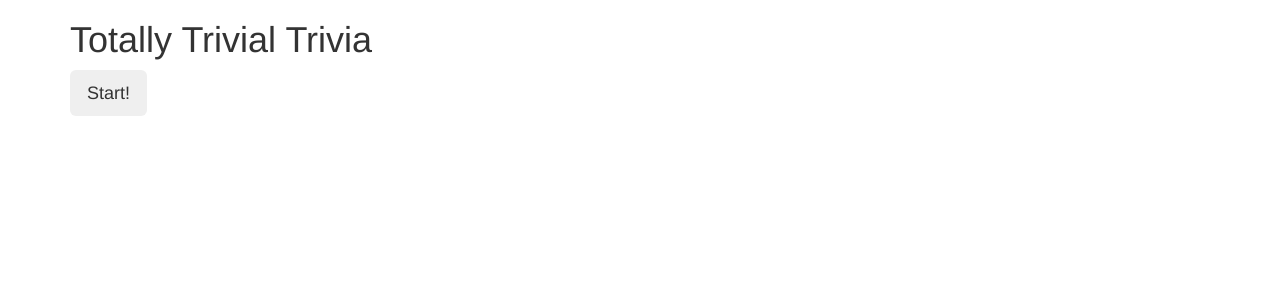
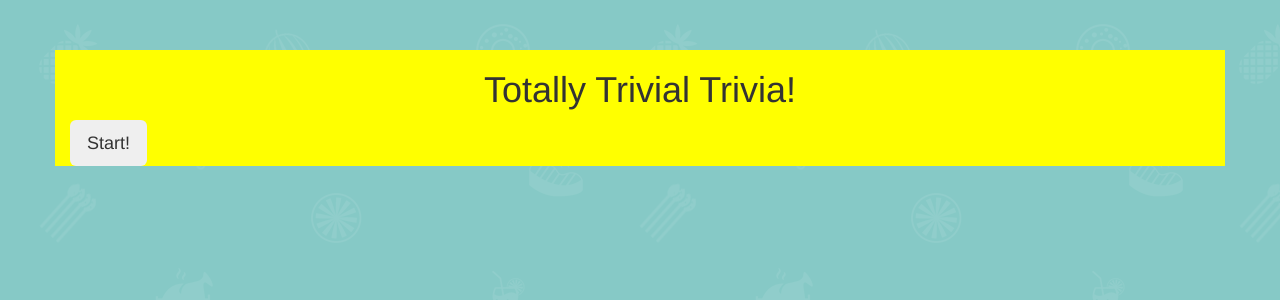
Before and after one commit to tavleenksingh/TriviaGame, a PHP site: page / in a window 1280 px wide. Shown: the top 300 px of the page. Run offline with PHP 8.4, Linux system fonts and the light colour scheme.

Commit message:
adding first changes to the game

```diff
--- a/assets/css/style.css
+++ b/assets/css/style.css
@@ -1,3 +1,17 @@
 body{
+	background-image: url(../images/restaurant.png);
+}
+
+.container{
+	background-color: yellow;
+	margin-top: 50px;
 
 }
+
+h1{
+	text-align: center;
+}
+
+.button{
+	align-self: center;
+}
--- a/assets/javascript/app.js
+++ b/assets/javascript/app.js
@@ -0,0 +1,6 @@
+$(document).ready(function(){
+    $("#startButton").click(function(){
+        $("#quizSection").show();
+        $("#startButton").hide();
+    });
+});
--- a/index.html
+++ b/index.html
@@ -10,25 +10,32 @@
 </head>
 <body>
 
-	<div class="container">
+	<div class="container"> <!-- Main container Starts -->
 
 			<div class="row">
-			<div class="col-sm-6">
+				<div class="col-sm-12">
 
-				<h1>Totally Trivial Trivia</h1>
+					<h1>Totally Trivial Trivia!</h1>
+
+				</div> <!-- column closing -->
+			</div> <!-- row closing -->
+
+			<div class="row">
+				<div class="col-sm-12">
 
 					<!-- This is the button that sets the intro to display: none and removes display: none from the quiz section via jQuery. -->
-				<button type="button" class="btn btn-secondary btn-lg" id="goUnderButton">Start!</button>
+					<button type="button" class="btn btn-secondary btn-lg" id="startButton">Start!</button>
 
-			</div>
-		</div>
+				</div> <!-- column closing -->
+			</div> <!-- row closing -->
 
-		<div class="row" id="quizSection" style="display: none">
-			<div class="col-sm-5">
+			<div class="row" id="quizSection" style="display: none"> <!-- row containing main quiz questions -->
+
+				<div class="col-sm-6"> <!-- column conatining time counter -->
 					<div id="timeCounter"></div>
 				</div>
 
-			<div class="col-sm-6">
+				<div class="col-sm-12"> <!-- column containing quiz questions -->
 					<!-- Question 1 -->
 					<h3 class="question">1. This state's capital has a higher elevation than any other state capital: </h3>
 
@@ -117,9 +124,38 @@
 					<label class="radio-inline answer"><input type="radio" name="optradio5">San Diego</label>
 					<label class="radio-inline answer"><input type="radio" name="optradio5">Los Angeles</label>
 
+					<div class="row"></div>
+
+					<button type="button" class="btn btn-secondary btn-lg" id="startTheKick">Submit!</button>
+
+				</div> <!-- column closes -->
+			</div> <!-- quiz question row closes -->
+
+			<!-- This is the results section, which appears after clicking the submit button -->
+			<div class="row" id="resultsSection" style="display: none;">
+
+			<div class="col-sm-5">
+			</div>
+
+			<div class="col-sm-6">
+
+				<!-- This is where the Javascript is Dynamically added to show the user what their results were in the quiz. -->
+				<div id="results">
 				</div>
 			</div>
+				<!-- This is the button that resets the quiz by running JavaScript functions. -->
+				<div class="row">
+					<div class="col-sm-12">
+						<button type="button" class="btn btn-secondary btn-lg" id="resetTheDream">Start Over!</button>
+					</div> <!-- column closing -->
+				</div> <!-- row closing -->
+
+			<div class="col-sm-1">
 			</div>
+
+		</div> <!-- Closing div for #resultsSection -->
+
+	</div> <!-- Clsoing div for main container -->
 
 	<!-- Here we added a link to the jQuery library -->
 	<script type="text/javascript" src="https://code.jquery.com/jquery-2.2.0.min.js">
```
Also changed, not shown: assets/images/restaurant.png (added), 2 other files. Lines whose indentation alone changed are shown as unchanged.
